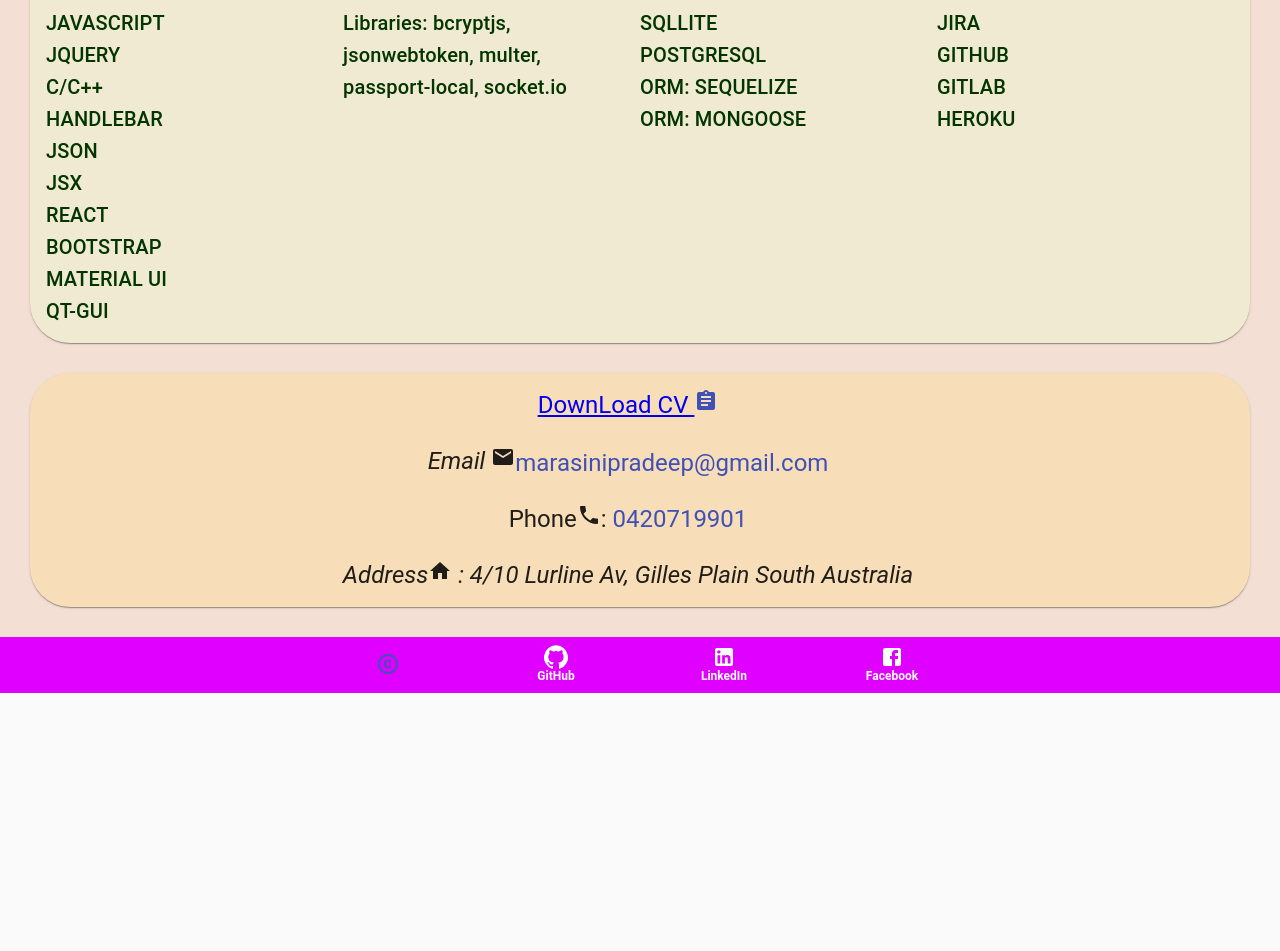
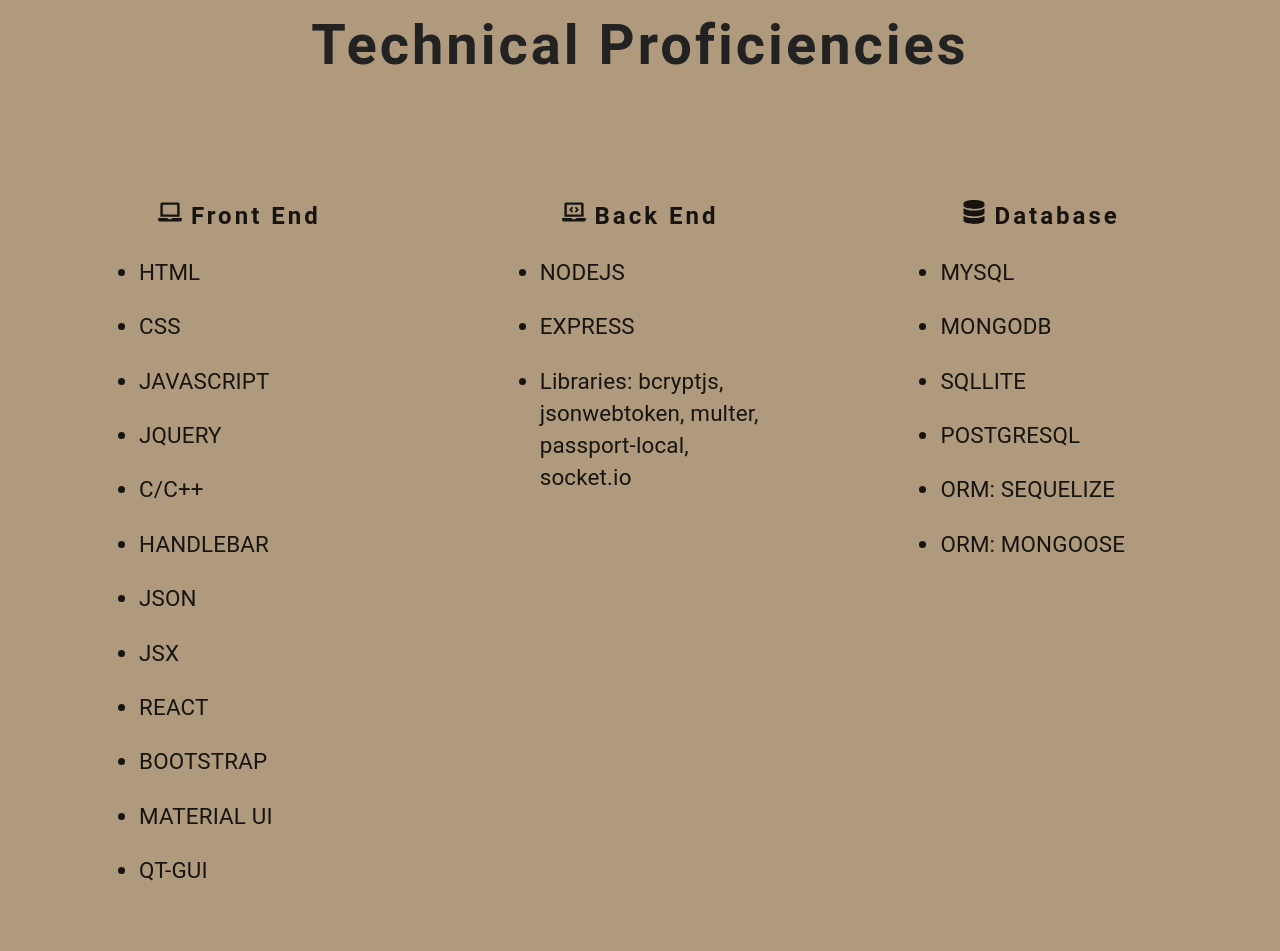
Before and after one commit to marasinipradeep/pradeep-marasini-react-portfolio, a React (Create React App) app in the folder client/: page / in a window 1280 px wide. Shown: the part 1061-2012 px from the top of the page. Before the commit the page ends 1754 px from the top, so only its background shows below. Built offline with nearby package versions, Linux system fonts and the light colour scheme.

Commit message:
new design added on technologies used

```diff
--- a/client/src/Components/Banner/Banner.css
+++ b/client/src/Components/Banner/Banner.css
@@ -13,7 +13,7 @@
   }
 
   .banner h2 {
-    font-size: 2.5rem;
+    font-size: 2rem;
   }
 
   .banner p {
--- a/client/src/Components/ContactMe/ContactMe.js
+++ b/client/src/Components/ContactMe/ContactMe.js
@@ -13,7 +13,6 @@
     },
     paper: {
         padding: theme.spacing(2),
-        margin: '30px',
         maxWidth: "100%",
         backgroundColor: "#f8deb8",
         textAlign: "center",
--- a/client/src/Components/Pages/Home.js
+++ b/client/src/Components/Pages/Home.js
@@ -11,8 +11,9 @@
 import Hero from "../Hero/Hero"
 import Banner from "../Banner/Banner"
 
-//Import profile image
-import portfolio from "../Images/pradeepPhoto.jpg"
+import Technologies from "../Technologies/Technologies"
+
+
 
 const useStyles = makeStyles((theme) => ({
     root: {
@@ -44,7 +45,8 @@
                     </Banner>
             </Hero>
             {/* <AboutMe /> */}
-            <UsedTechnologies />
+            <Technologies/>
+            {/* <UsedTechnologies /> */}
 
             <ContactMe />
             <Footer />
--- /dev/null
+++ b/client/src/Components/Technologies/Technologies.css
@@ -0,0 +1,59 @@
+:root {
+  --primaryColor: #af9a7d;
+  --mainWhite: #fff;
+  --offWhite: #f7f7f7;
+  --mainBlack: #222;
+  --mainGrey: #ececec;
+  --darkGrey: #cfcfcf;
+  --mainTransition: all 0.3s linear;
+  --mainSpacing: 3px;
+  --lightShadow: 2px 5px 3px 0px rgba(0, 0, 0, 0.5);
+  --darkShadow: 4px 10px 5px 0px rgba(0, 0, 0, 0.5);
+}
+/* services */
+.services {
+    padding: 3rem 0;
+  }
+  .services {
+    background: var(--primaryColor);
+    text-align: center;
+  }
+  .services-center {
+    width: 90vw;
+    margin: 0 auto;
+    display: grid;
+    grid-template-columns: repeat(auto-fit, minmax(255px, 1fr));
+    grid-row-gap: 2rem;
+    grid-column-gap: 50px;
+  }
+  .services h1 {
+    font-size: 3.5rem;
+    color: var(--mainBlack);
+    letter-spacing: var(--mainSpacing);
+  }
+  .services h2 {
+    text-align: center;
+    font-size: 1.5rem;
+    letter-spacing: var(--mainSpacing);
+    text-transform: capitalize;
+  }
+  .services p {
+
+    text-align: left;
+    font-size: 1.4rem;
+    width: 80%;
+    margin: 0 auto;
+  }
+  @media screen and (max-width: 992px) {
+    .services-center {
+      width: 100vw;
+      max-width: 1170px;
+    }
+  }
+
+  @media screen and (max-width: 1200px) {
+    .services p {
+      width: 100%;
+    }
+  }
+  /*end of services */
--- /dev/null
+++ b/client/src/Components/Technologies/Technologies.js
@@ -0,0 +1,132 @@
+import React, { useState } from 'react'
+
+import { FaLaptop, FaLaptopCode, FaDatabase,FaExpand } from "react-icons/fa"
+
+
+//import from services css
+import './Technologies.css'
+
+function Services() {
+
+    const [frontEndTechnologies, setfrontEndTechnologies] = useState(
+        [
+            "HTML",
+            "CSS",
+            "JAVASCRIPT",
+            "JQUERY",
+            "C/C++",
+            "HANDLEBAR",
+            "JSON",
+            "JSX",
+            "REACT",
+            "BOOTSTRAP",
+            "MATERIAL UI",
+            "QT-GUI",
+
+        ])
+
+    const [backEndTechnologies, setbackEndTechnologies] = useState(
+        [
+            "NODEJS",
+            "EXPRESS",
+            "Libraries: bcryptjs, jsonwebtoken, multer, passport-local, socket.io"
+        ])
+
+    const [databaseTechnologies, setdatabaseTechnologies] = useState(
+        [
+            "MYSQL",
+            "MONGODB",
+            "SQLLITE",
+            "POSTGRESQL",
+            "ORM: SEQUELIZE",
+            "ORM: MONGOOSE",
+        ])
+
+    const [testingTechnologies, settestingTechnologies] = useState(
+        [
+            "JEST",
+            "BITBUCKET",
+            "JIRA",
+            "GITHUB",
+            "GITLAB",
+            "HEROKU"
+        ])
+
+
+    const [state, setState] = useState({
+        technologies: [
+            {
+                icon: <FaLaptop />,
+                title: "Front End",
+                technology: frontEndTechnologies.map(frontend => {
+                    return <ul>
+                        <li>
+                            {frontend}
+                        </li>
+                    </ul>
+                })
+
+            },
+            {
+                icon: <FaLaptopCode />,
+                title: "Back End",
+                technology: backEndTechnologies.map(backend => {
+                    return <ul>
+                        <li>
+                            {backend}
+                        </li>
+                    </ul>
+                })
+
+            },
+            {
+                icon: <FaDatabase />,
+                title: "Database",
+                technology: databaseTechnologies.map(database => {
+                    return <ul>
+                        <li >
+                            {database}
+                        </li>
+                    </ul>
+                })
+
+            },
+            {
+                icon: <FaExpand />,
+                title: "Testing/Others",
+                technology: testingTechnologies.map(testing => {
+                    return <ul>
+                        <li>
+                            {testing}
+                        </li>
+                    </ul>
+                })
+
+            },
+        ]
+
+    })
+    return (
+        <section className="services">
+            <h1>Technical Proficiencies</h1>
+            <div className="services-center">
+                {state.technologies.map((item, index) => {
+                    return (
+                        <article key={index} className="services">
+                            <span></span>
+                            <h2>{item.icon} {item.title}</h2>
+                            <p>{item.technology}</p>
+                        </article>
+                    );
+
+                })}
+            </div>
+        </section>
+
+
+
+    );
+}
+
+
+export default Services
```
Also changed, not shown: 1 other file (tests, documents, lock files or other folders).
